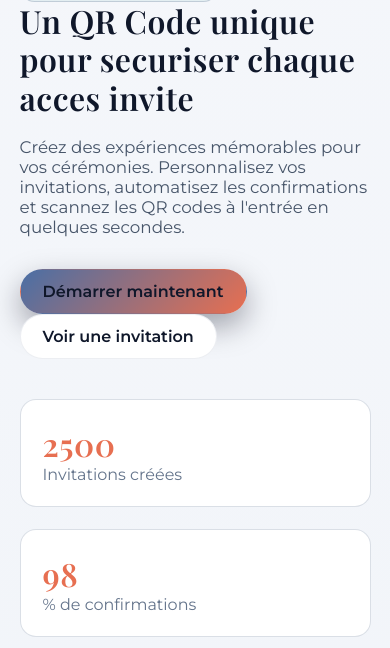
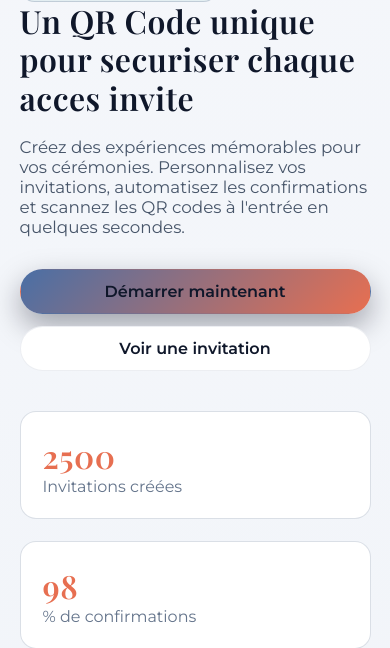
Before and after one commit to lweka/qrGlossaire, a PHP site: page / in a window 390 px wide. Shown: the part 289-937 px from the top of the page. Run offline with PHP 8.4, Linux system fonts and the light colour scheme.

Commit message:
Fix mobile hero CTA button spacing

```diff
--- a/assets/css/main.css
+++ b/assets/css/main.css
@@ -190,6 +190,13 @@ a {
   color: var(--text-mid);
   font-size: 1.05rem;
   margin-bottom: 32px;
+}
+
+.hero-actions {
+  display: flex;
+  align-items: center;
+  flex-wrap: wrap;
+  gap: 12px;
 }
 
 .hero-card {
@@ -714,6 +721,15 @@ textarea::placeholder {
     line-height: 1.2;
   }
 
+  .hero-actions {
+    flex-direction: column;
+    align-items: stretch;
+  }
+
+  .hero-actions .button {
+    width: 100%;
+  }
+
   .hero {
     padding: 60px 0 80px;
   }
--- a/index.php
+++ b/index.php
@@ -66,7 +66,7 @@ sort($sliderImages, SORT_NATURAL | SORT_FLAG_CASE);
                 <span class="hero-text-dynamic is-visible" data-text-current aria-live="polite">Des invitations numeriques elegantes avec validation QR Code</span>
             </h1>
             <p class="fade-up delay-1">Créez des expériences mémorables pour vos cérémonies. Personnalisez vos invitations, automatisez les confirmations et scannez les QR codes à l'entrée en quelques secondes.</p>
-            <div class="fade-up delay-2">
+            <div class="hero-actions fade-up delay-2">
                 <a class="button primary" href="<?= $baseUrl; ?>/register">Démarrer maintenant</a>
                 <a class="button ghost" href="<?= $baseUrl; ?>/invitation">Voir une invitation</a>
             </div>
```
